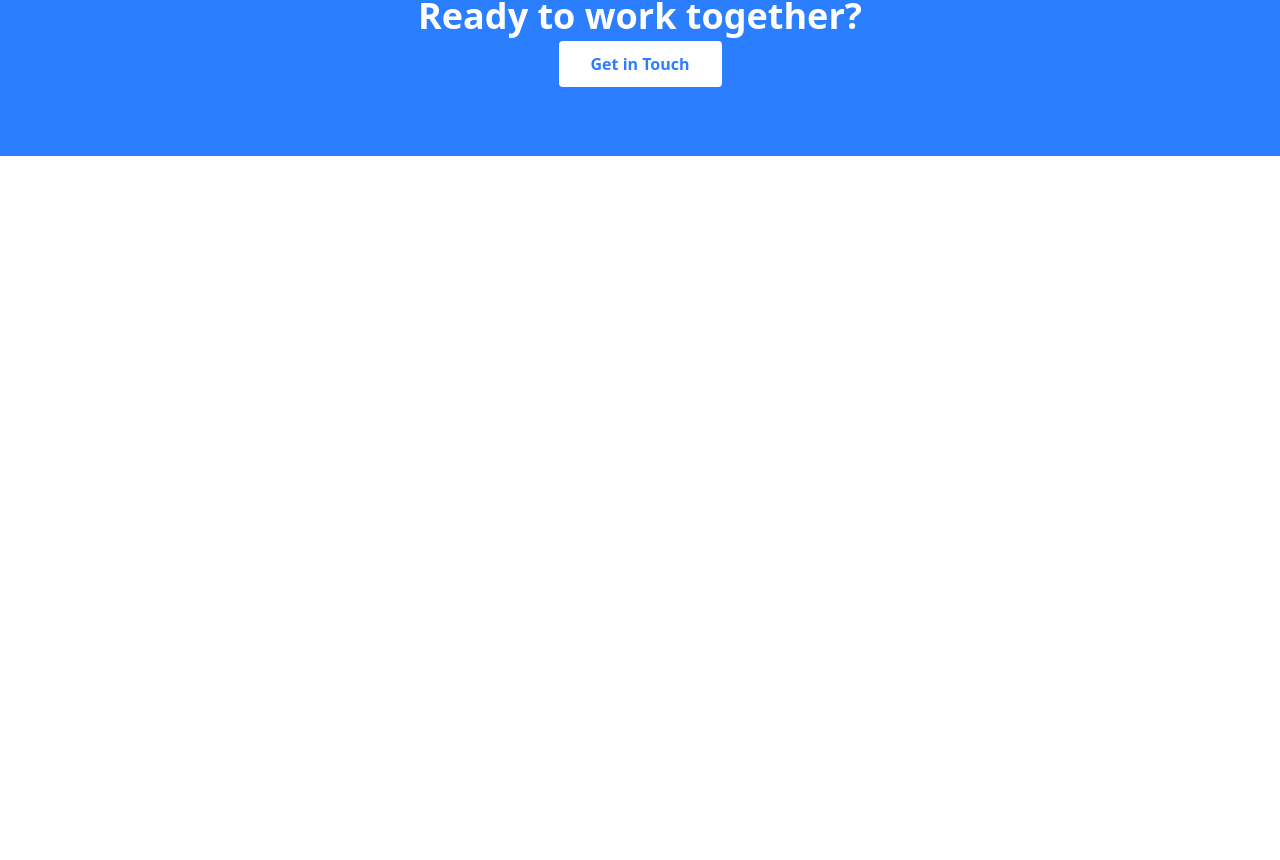
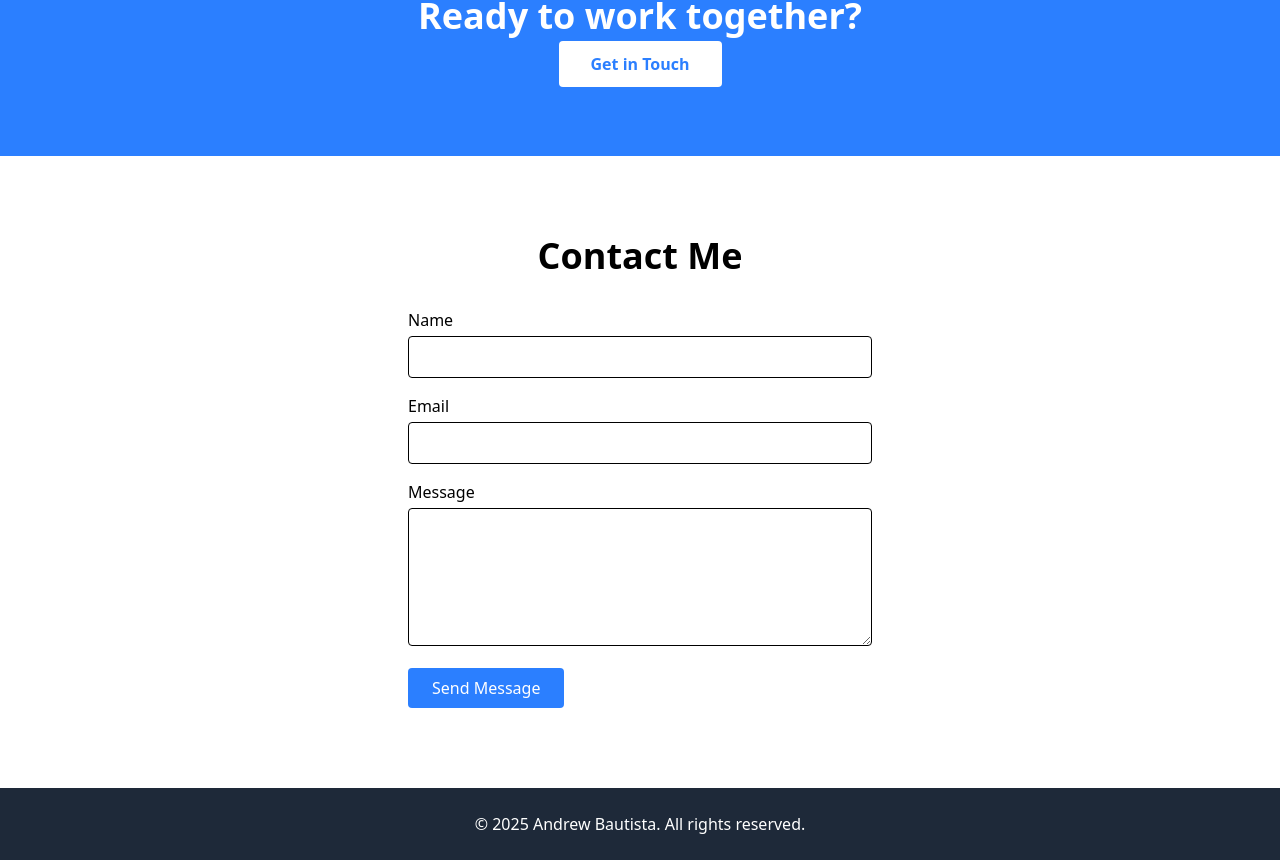
Before and after one commit to WarriorofZarona/my-portfolio, a React (Vite) app: page / in a window 1280 px wide. Shown: the part 2294-3154 px from the top of the page. Before the commit the page ends 2450 px from the top, so only its background shows below. Built offline with nearby package versions, Linux system fonts and the light colour scheme.

Commit message:
adds Contact and Footer components

```diff
--- a/src/App.tsx
+++ b/src/App.tsx
@@ -4,8 +4,8 @@ import About from './components/About';
 import Services from './components/Services';
 import Portfolio from './components/Portfolio';
 import CallToAction from './components/CallToAction';
-// import Contact from './components/Contact';
-// import Footer from './components/Footer';
+import Contact from './components/Contact';
+import Footer from './components/Footer';
 
 export default function App() {
   return (
@@ -16,8 +16,8 @@ export default function App() {
       <Services />
       <Portfolio />
       <CallToAction />
-      {/* <Contact /> */}
-      {/* <Footer />  */}
+      <Contact />
+      <Footer />
     </>
   );
 }
--- /dev/null
+++ b/src/components/Contact.tsx
@@ -0,0 +1,48 @@
+export default function Contact() {
+  return (
+    <section id='contact' className='py-20'>
+      <div className='container mx-auto px-6 max-w-lg'>
+        <h2 className='text-4xl font-bold text-center mb-8'>Contact Me</h2>
+        <form
+          action='https://formspree.io/f/your-form-id'
+          method='POST'
+          className='space-y-4'
+        >
+          <div>
+            <label className='block mb-1'>Name</label>
+            <input
+              type='text'
+              name='name'
+              className='w-full border rounded px-3 py-2'
+              required
+            />
+          </div>
+          <div>
+            <label className='block mb-1'>Email</label>
+            <input
+              type='email'
+              name='email'
+              className='w-full border rounded px-3 py-2'
+              required
+            />
+          </div>
+          <div>
+            <label className='block mb-1'>Message</label>
+            <textarea
+              name='message'
+              rows={5}
+              className='w-full border rounded px-3 py-2'
+              required
+            />
+          </div>
+          <button
+            type='submit'
+            className='bg-blue-500 text-white py-2 px-6 rounded hover:bg-blue-600 transition'
+          >
+            Send Message
+          </button>
+        </form>
+      </div>
+    </section>
+  );
+}
--- /dev/null
+++ b/src/components/Footer.tsx
@@ -0,0 +1,12 @@
+export default function Footer() {
+  return (
+    <footer className='py-6 bg-gray-800 text-white text-center'>
+      <div className='container mx-auto px-6'>
+        <p>
+          &copy; {new Date().getFullYear()} Andrew Bautista. All rights
+          reserved.
+        </p>
+      </div>
+    </footer>
+  );
+}
```
